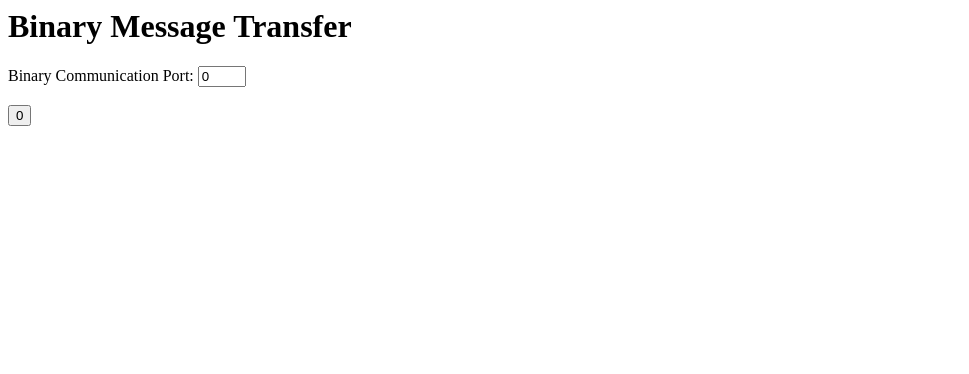
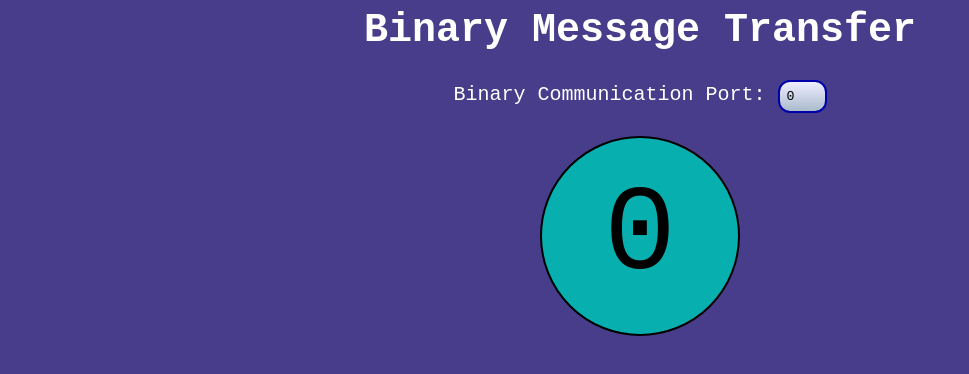
Before and after one commit to WesleyMcGinn/Local-Binary-Communication-Network, a plain HTML site: page index.html in a window 1280 px wide. Shown: the whole page, without its empty margins (0-969 px from the left). Drawn offline with Linux system fonts and the light colour scheme.

Commit message:
Added simple CSS Stylesheet

```diff
--- a/index.html
+++ b/index.html
@@ -1,7 +1,49 @@
 <html>
   <head>
     <title>BINARY SENDER</title>
-    <style></style>
+    <style>
+      body {
+        text-align: center;
+        background-color: darkslateblue;
+        color: white;
+        font-family: monospace;
+        font-size: 20px;
+      }
+      h1 {
+        font-family: monospace;
+        font-size: 40px;
+      }
+      input {
+        padding: 7px;
+        border-radius: 12px;
+        background-image: linear-gradient(#eef, #abc);
+        border-style: solid;
+        border-width: 2px;
+        border-color: #00a;
+        font-family: monospace;
+      }
+      input:hover {
+        cursor: pointer;
+        background-image: linear-gradient(#eef, #ddf);
+      }
+      button {
+        padding: 15px;
+        background-color: #08afaf;
+        font-size: 120px;
+        font-family: monospace;
+        color: black;
+        border-style: solid;
+        border-radius: 1000px;
+        width: 200px;
+        height: 200px;
+      }
+      button:hover {
+        cursor: crosshair;
+      }
+      button:active {
+        cursor: none;
+      }
+    </style>
     <script>
       var IP = "192.168.1.100";
       var connecting = false;
```
